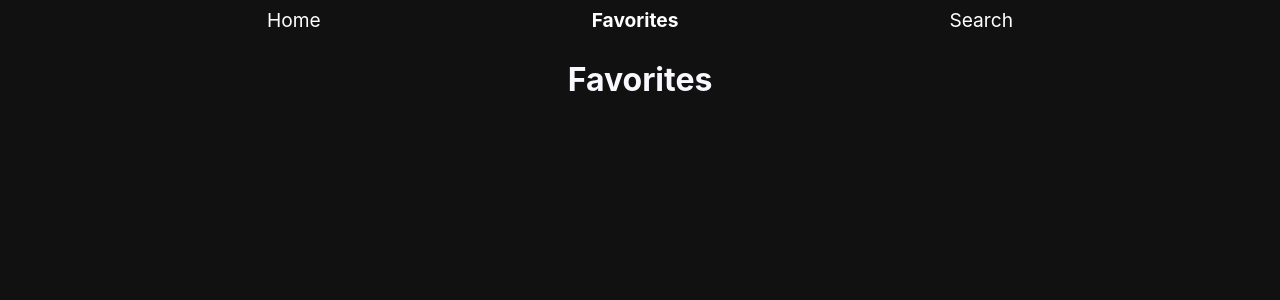
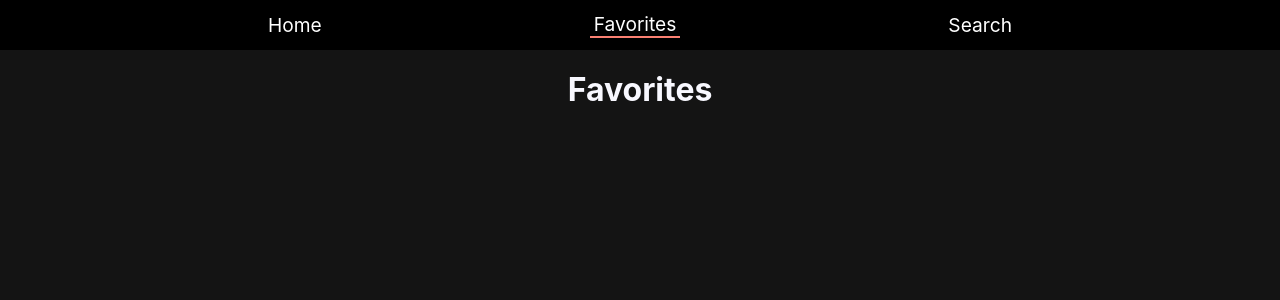
Before and after one commit to dwainejade/nasagram, a React (Create React App) app: page /favorites in a window 1280 px wide. Shown: the top 300 px of the page. Built offline with nearby package versions, Linux system fonts and the light colour scheme.

Commit message:
styling close button, navbar

```diff
--- a/package.json
+++ b/package.json
@@ -12,7 +12,6 @@
     "@testing-library/react": "^11.2.7",
     "@testing-library/user-event": "^12.8.3",
     "axios": "^0.21.4",
-    "date-fns": "2.24.0",
     "react": "^17.0.2",
     "react-dom": "^17.0.2",
     "react-router-dom": "^5.3.0",
--- a/src/App.css
+++ b/src/App.css
@@ -1,6 +1,6 @@
 .App {
   text-align: center;
-  background-color: #111;
+  background-color: #141414;
   height: 100%;
   color: ghostwhite;
   padding-bottom: 3rem;
--- a/src/components/Card.js
+++ b/src/components/Card.js
@@ -1,4 +1,4 @@
-import React, { useContext, useEffect } from "react";
+import React, { useContext, useEffect, useState } from "react";
 import { PhotoContext } from "./PhotoContext";
 
 import "./Card.css";
@@ -32,7 +32,9 @@ const style = {
     right: 0,
     top: 0,
     color: "white",
-    padding: "1rem"
+    cursor: "pointer",
+    margin: "1rem",
+    backgroundColor: "rgb(0,0,0, 0.4)"
   },
   image: {
     maxWidth: "95vw",
@@ -41,12 +43,12 @@ const style = {
 };
 
 const PhotoCard = ({ fav }) => {
+  const [favorites, setFavorites, handleFave, getFaves, addFave] = useContext(
+    PhotoContext
+  );
   const [open, setOpen] = React.useState(false);
   const handleOpen = () => setOpen(true);
   const handleClose = () => setOpen(false);
-  const [favorites, setFavorites, handleFave, getFaves, addFave] = useContext(
-    PhotoContext
-  );
 
   useEffect(() => {
     getFaves();
@@ -88,7 +90,7 @@ const PhotoCard = ({ fav }) => {
           <IconButton
             aria-label="share"
             onClick={() => {
-              navigator.clipboard.writeText(fav.hdurl);
+              navigator.clipboard.writeText(this.state.textToCopy);
             }}
           >
             <ShareIcon />
--- a/src/components/Header.css
+++ b/src/components/Header.css
@@ -1,7 +1,9 @@
-/* .nav {
+.nav {
   display: absolute;
-  position: fixed;
-} */
+  top: 0;
+  position: sticky;
+  background-color: black;
+}
 
 ul {
   margin: 0;
@@ -12,7 +14,7 @@ ul {
   display: flex;
   justify-content: space-evenly;
   text-decoration: none;
-  height: 40px;
+  height: 50px;
   align-items: center;
   margin-bottom: 20px;
   color: #fff;
--- a/src/components/Header.js
+++ b/src/components/Header.js
@@ -10,7 +10,8 @@ const Header = () => {
             to="/"
             exact
             activeStyle={{
-              fontWeight: "bold"
+              // fontWeight: "bold",
+              borderBottom: "2px solid salmon"
             }}
           >
             Home
@@ -18,7 +19,8 @@ const Header = () => {
           <NavLink
             to="/favorites"
             activeStyle={{
-              fontWeight: "bold"
+              // fontWeight: "bold",
+              borderBottom: "2px solid salmon"
             }}
           >
             Favorites
@@ -26,7 +28,8 @@ const Header = () => {
           <NavLink
             to="/search"
             activeStyle={{
-              fontWeight: "bold"
+              // fontWeight: "bold",
+              borderBottom: "2px solid salmon"
             }}
           >
             Search
--- a/src/components/PhotoContext.js
+++ b/src/components/PhotoContext.js
@@ -1,8 +1,8 @@
-import React, { useState, createContext } from 'react'
+import React, { useState, createContext, useRef } from "react";
 
 export const PhotoContext = createContext();
 
-export const PhotoProvider = props => {
+export const PhotoProvider = (props) => {
   const [favorites, setFavorites] = useState([
     // { copyright: "Stephane Vetter", date: "2020-07-04", explanation: "A sensitive video camera on a summit of the Vosges mountains in France captured these surprising fireworks above a distant horizon on June 26. Generated over intense thunderstorms, this one about 260 kilometers away, the brief and mysterious flashes have come to be known as red sprites. The transient luminous events are caused by electrical breakdown at altitudes of 50 to 100 kilometers. That puts them in the mesophere, the coldest layer of planet Earth's atmosphere. The glow beneath the sprites is from more familiar lighting though, below the storm clouds. But on the right, the video frames have captured another summertime apparition from the mesophere. The silvery veins of light are polar mesospheric clouds. Also known as noctilucent or night shining clouds, the icy clouds still reflect the sunlight when the Sun is below the horizon.", hdurl: "https://apod.nasa.gov/apod/image/2007/msv1500crop.jpg", media_type: "image", service_version: "v1", title: "Meeting in the Mesosphere", url: "https://apod.nasa.gov/apod/image/2007/msv1000crop.jpg" },
     // { copyright: "Anton Komlev", date: "2021-09-06", explanation: "It started with a pine tree. The idea was to photograph a statuesque pine in front of the central band of our Milky Way Galaxy. And the plan, carried out two months ago, was successful -- they both appear prominently. But the resulting 3-frame panorama captured much more. Colorful stars, for example, dot the distant background, with bright Altair visible on the upper left. The planet Saturn, a bit closer, was captured just over the horizon on the far left. Just beyond the Earth's atmosphere, seen in the upper right, an Earth-orbiting satellite was caught leaving a streak during the 25-second exposure. The Earth's atmosphere itself was surprisingly visible -- as green airglow across the image top. Finally, just by chance, there was a firefly. Do you see it? Near the image bottom, the firefly blinked in yellow several times as it fluttered before the rolling hills above Milogradovka River in Primorsky Krai, Russia.    Explore Your Universe: Random APOD Generator", hdurl: "https://apod.nasa.gov/apod/image/2109/FireFlyMilkyWay_Komlev_1446.jpg", media_type: "image", service_version: "v1", title: "Firefly Milky Way over Russia", url: "https://apod.nasa.gov/apod/image/2109/FireFlyMilkyWay_Komlev_960.jpg" }
@@ -10,51 +10,48 @@ export const PhotoProvider = props => {
 
   // pull favorites from localStorage
   const getFaves = () => {
-        let faves = localStorage.getItem('faves') ? JSON.parse(localStorage.getItem('faves')) : []
-        setFavorites(faves)
-    }
+    let faves = localStorage.getItem("faves")
+      ? JSON.parse(localStorage.getItem("faves"))
+      : [];
+    setFavorites(faves);
+  };
 
   const saveToLocalStorage = (items) => {
-        localStorage.setItem('faves', JSON.stringify(items))
-    }
+    localStorage.setItem("faves", JSON.stringify(items));
+  };
 
   const addFave = (photo, faves) => {
-        const newFave = [photo, ...faves]
-        console.log('Added:', newFave);
-        setFavorites(newFave)
-        saveToLocalStorage(newFave)
-    }
+    const newFave = [photo, ...faves];
+    console.log("Added:", newFave);
+    setFavorites(newFave);
+    saveToLocalStorage(newFave);
+  };
 
   const removeFave = (photo) => {
-        const newList = favorites.filter(f => f.title !== photo.title)
-        setFavorites(newList)
-        saveToLocalStorage(newList)
-        console.log('Removed:', newList);
-
-    }
+    const newList = favorites.filter((f) => f.title !== photo.title);
+    setFavorites(newList);
+    saveToLocalStorage(newList);
+    console.log("Removed:", newList);
+  };
 
   const handleFave = (photo) => {
-        console.log('handleFave')
-        let faves = localStorage.getItem('faves') ? JSON.parse(localStorage.getItem('faves')) : []
+    console.log("handleFave");
+    let faves = localStorage.getItem("faves")
+      ? JSON.parse(localStorage.getItem("faves"))
+      : [];
 
-        if (faves.some(f => f.title === photo.title)) {
-            removeFave(photo)
+    if (faves.some((f) => f.title === photo.title)) {
+      removeFave(photo);
+    } else {
+      addFave(photo, faves);
     }
-        else {
-            addFave(photo, faves)
-        }
-    }
+  };
 
   return (
     <PhotoContext.Provider
-            value={[
-                favorites,
-                setFavorites,
-                handleFave,
-                getFaves,
-                addFave,
-            ]}>
+      value={[favorites, setFavorites, handleFave, getFaves, addFave]}
+    >
       {props.children}
-        </PhotoContext.Provider >
+    </PhotoContext.Provider>
   );
-}
+};
```
Also changed, not shown: 1 other file (tests, documents, lock files or other folders). Lines whose indentation alone changed are shown as unchanged.
